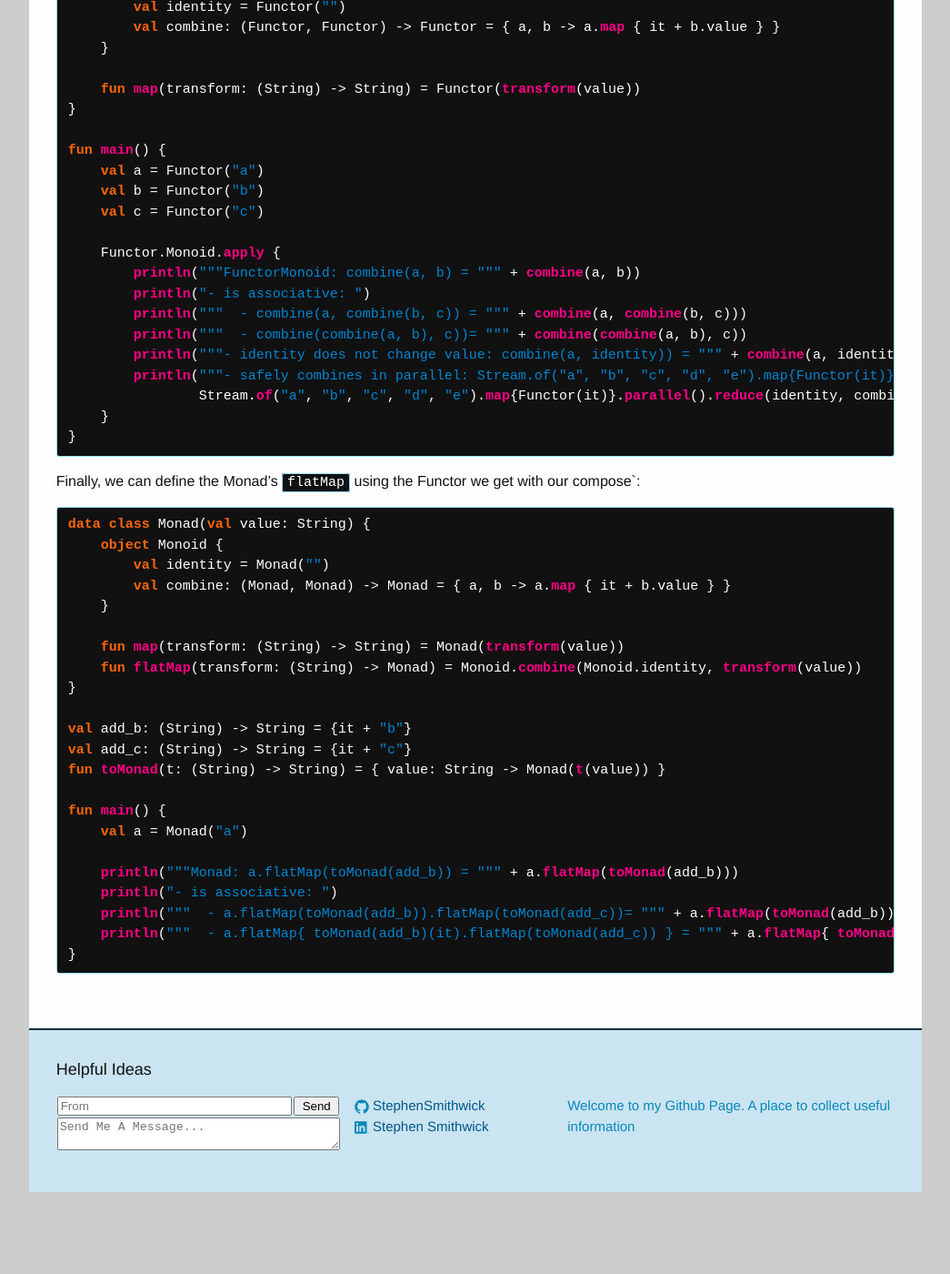
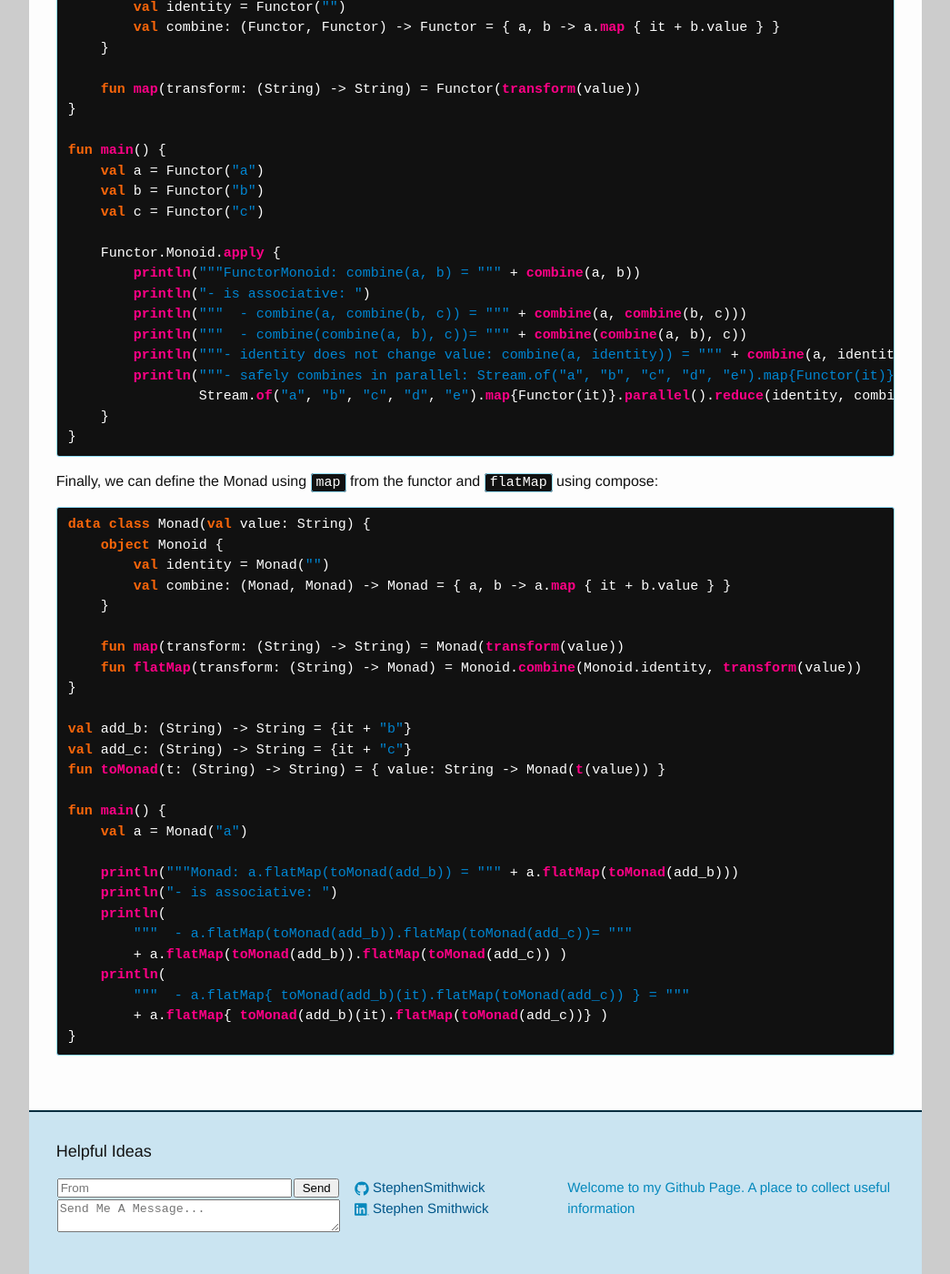
Before and after one commit to StephenSmithwick/StephenSmithwick.github.io, a Jekyll site: the page built from _posts/2023-03-30-monads.md, in a window 1280 px wide and 1400 px high, scrolled down 1602 px. Shown: the whole window at 91% size, without its empty margins (117-1162 px from the left). Built offline with Jekyll 4.4.1, drawn with Linux system fonts in a browser that asks for light colours; before the commit the page ends 2912 px from its top, so only the background shows below that.

Commit message:
Small tweak to post message

````diff
--- a/_posts/2023-03-30-monads.md
+++ b/_posts/2023-03-30-monads.md
@@ -94,7 +94,7 @@ fun main() {
 }
 ```
 
-Finally, we can define the Monad's `flatMap` using the Functor we get with our compose`:
+Finally, we can define the Monad using `map` from the functor and `flatMap` using compose:
 
 ``` kotlin
 data class Monad(val value: String) {
@@ -116,8 +116,12 @@ fun main() {
 
     println("""Monad: a.flatMap(toMonad(add_b)) = """ + a.flatMap(toMonad(add_b)))
     println("- is associative: ")
-    println("""  - a.flatMap(toMonad(add_b)).flatMap(toMonad(add_c))= """ + a.flatMap(toMonad(add_b)).flatMap(toMonad(add_c)) )
-    println("""  - a.flatMap{ toMonad(add_b)(it).flatMap(toMonad(add_c)) } = """ + a.flatMap{ toMonad(add_b)(it).flatMap(toMonad(add_c))} )
+    println(
+        """  - a.flatMap(toMonad(add_b)).flatMap(toMonad(add_c))= """
+        + a.flatMap(toMonad(add_b)).flatMap(toMonad(add_c)) )
+    println(
+        """  - a.flatMap{ toMonad(add_b)(it).flatMap(toMonad(add_c)) } = """
+        + a.flatMap{ toMonad(add_b)(it).flatMap(toMonad(add_c))} )
 }
 ```
 
````
